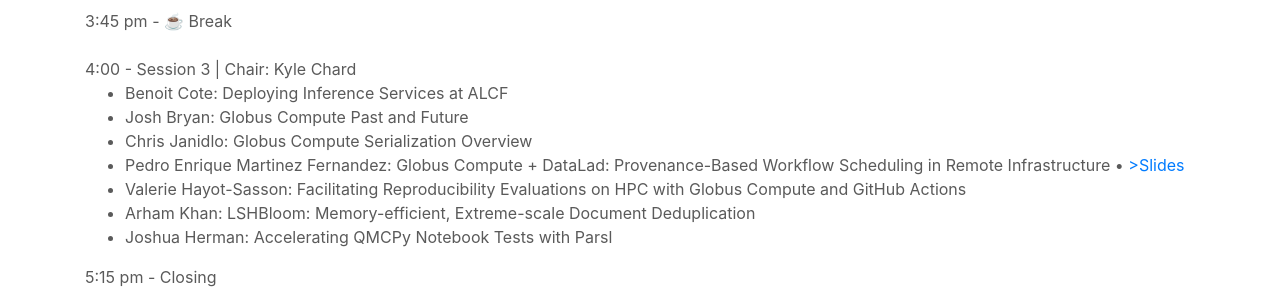
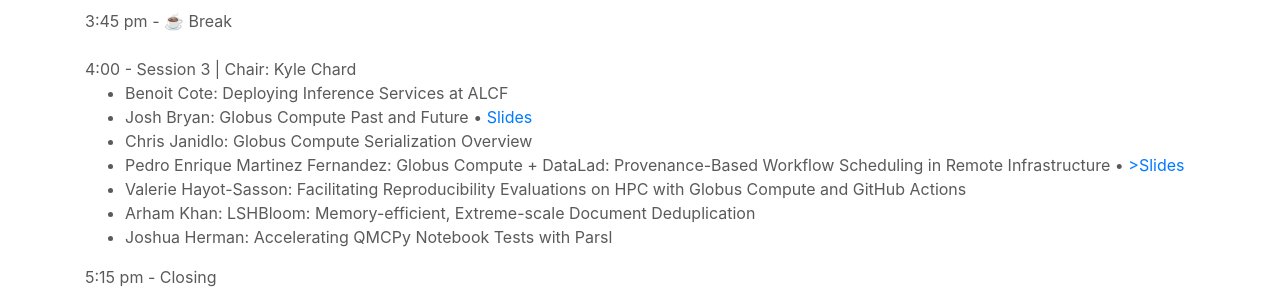
Before and after one commit to Parsl/parsl.github.io, a Jekyll site: the page built from parslfest/parslfest2025.html, in a window 1280 px wide and 900 px high, scrolled down 1625 px. Shown: the part 153-453 px from the top of the window. Built offline with Jekyll 4.4.1, drawn with Linux system fonts in a browser that asks for light colours.

Commit message:
Add Josh/Globus Compute slides

```diff
--- a/parslfest/parslfest2025.html
+++ b/parslfest/parslfest2025.html
@@ -164,7 +164,7 @@
       4:00 - Session 3 | Chair: Kyle Chard
       <ul>
 		<li>Benoit Cote: Deploying Inference Services at ALCF</li>
-		<li>Josh Bryan: Globus Compute Past and Future</li>
+		<li>Josh Bryan: Globus Compute Past and Future • <a href="https://docs.google.com/presentation/d/1N5eplEOpYUK1ZawbkAcaiVJUCpijv05fs6vi38Nvb9g/">Slides</a></li>
 		<li>Chris Janidlo: Globus Compute Serialization Overview</li>
 		<li>Pedro Enrique Martinez Fernandez: Globus Compute + DataLad: Provenance-Based Workflow Scheduling in Remote Infrastructure • <a href="https://drive.google.com/file/d/1qzhQ7-S_QMzmiLz6ediKMWOT1kJDnM3u/view?usp=drive_link" target="_blank">>Slides</a></li>
 		<li>Valerie Hayot-Sasson: Facilitating Reproducibility Evaluations on HPC with Globus Compute and GitHub Actions</li>
```
